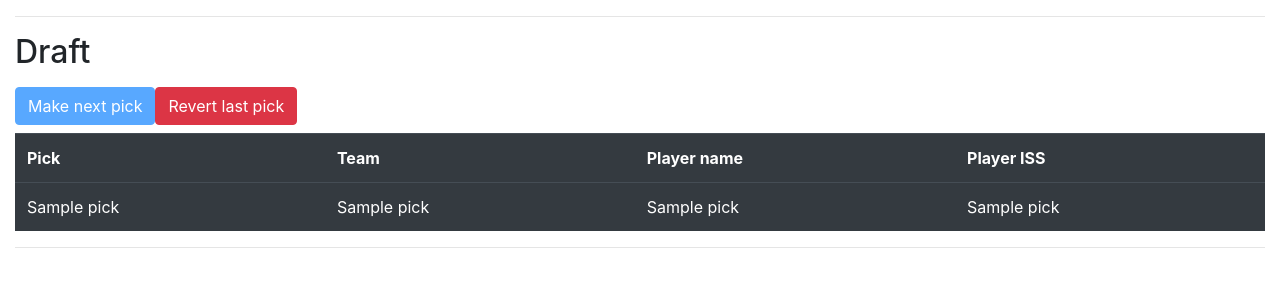
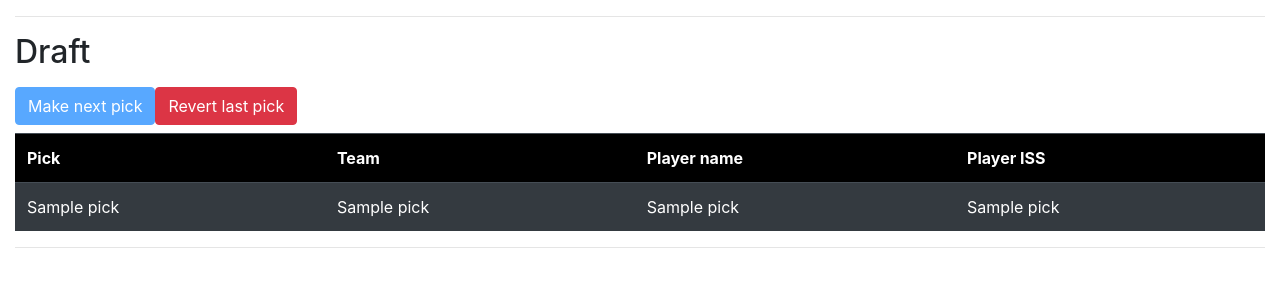
Before and after one commit to juaxE/DraftManager, a Flask app: template templates/draft.html in a window 1280 px wide. Shown: the part 56-356 px from the top of the page. Run offline with Flask 3, Linux system fonts and the light colour scheme; the visitor is signed in with stand-in values (Sample User, id 1); the template is opened without the code that fills it: most values are stand-ins (such as "Sample title", 1, 10 or a date in 2020).

Commit message:
Added sticky headers to tables

```diff
--- /dev/null
+++ b/static/custom.css
@@ -0,0 +1,5 @@
+.sticky-header{
+    position: sticky;
+    top:0;
+    background-color: black;
+}
--- a/templates/draft.html
+++ b/templates/draft.html
@@ -23,10 +23,10 @@
 
 <table class="table table-dark">
     <tr>
-        <th>Pick</th>
-        <th>Team</th>
-        <th>Player name</th>
-        <th>Player ISS</th>
+        <th class="sticky-header">Pick</th>
+        <th class="sticky-header">Team</th>
+        <th class="sticky-header">Player name</th>
+        <th class="sticky-header">Player ISS</th>
     </tr>
     {% for pick in picks %}
     <tr {% if pick[0] == next_pick[0] %} class= "bg-primary"
```
Also changed, not shown: templates/players.html (+4 -4 lines).
